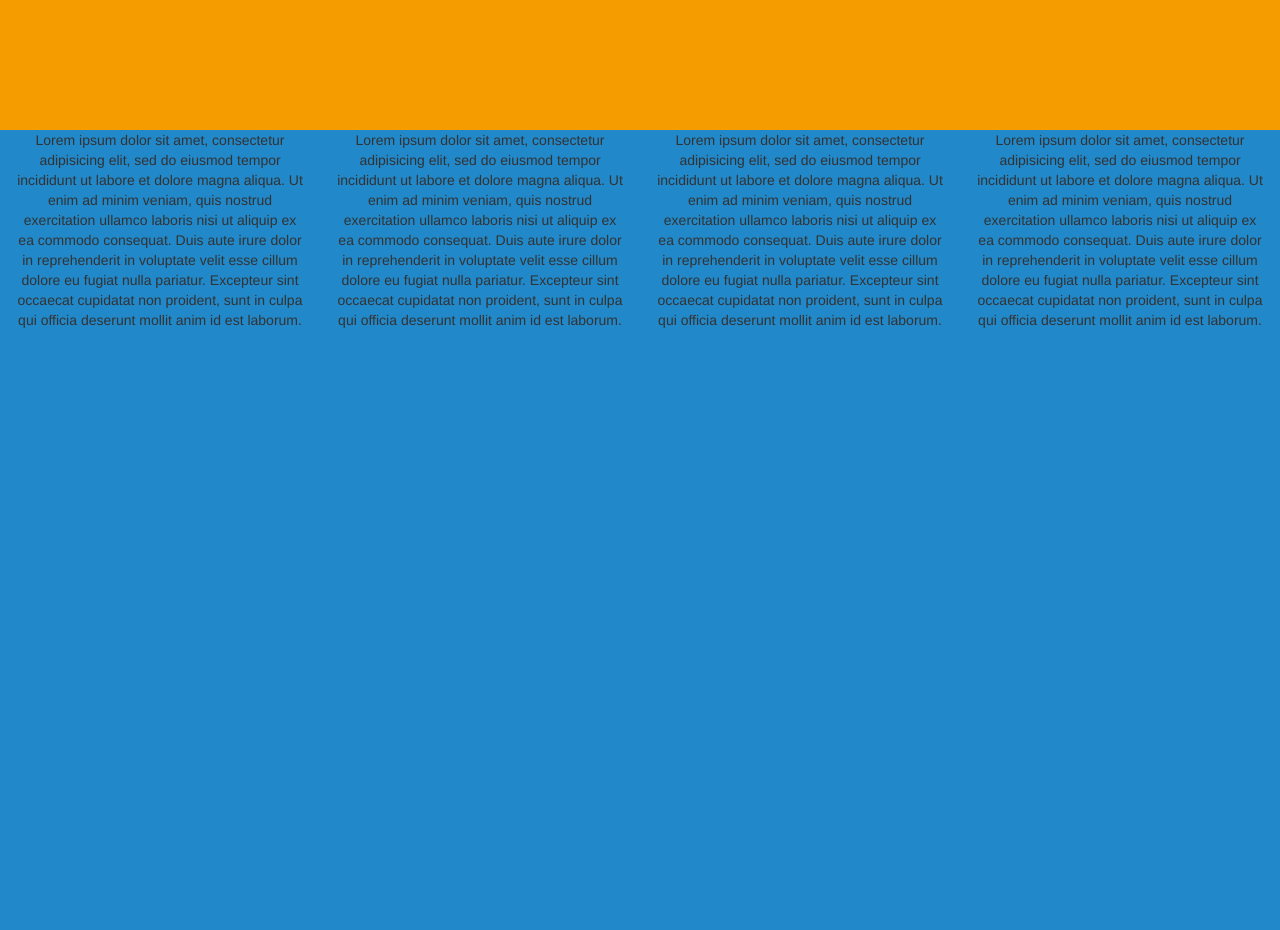
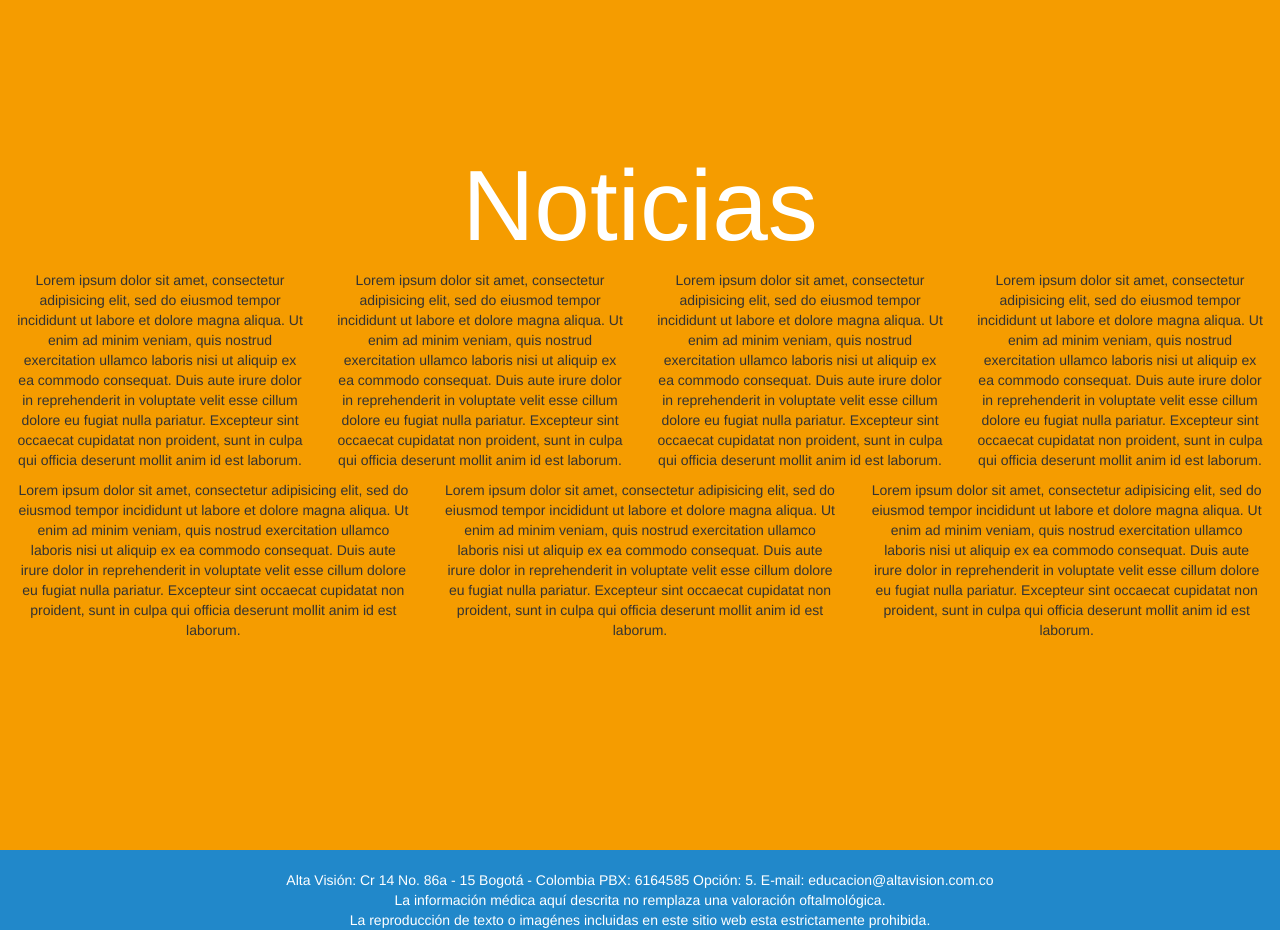
Before and after one commit to deploycode/hds-acg-layout, a plain HTML site: page index.html in a window 1280 px wide. Shown: the part 3840-4770 px from the top of the page. Drawn offline with Linux system fonts and the light colour scheme.

Commit message:
maquetando pie de página

```diff
--- a/css/main.css
+++ b/css/main.css
@@ -76,3 +76,16 @@
   background-image: linear-gradient(to right,rgba(0,0,0,.0001) 0,rgba(0, 0, 0, 0) 100%)!important;
   opacity: 1;
 }
+.sheet90{
+  height: 90vh;
+}
+.sheet10{
+  height: 10vh;
+}
+footer{
+  color: white;
+}
+.sheet90 h3{
+  font-size: 100px;
+  color: white;
+}
--- a/index.html
+++ b/index.html
@@ -148,12 +148,21 @@
         <p  class="text-center col-xs-3">Lorem ipsum dolor sit amet, consectetur adipisicing elit, sed do eiusmod tempor incididunt ut labore et dolore magna aliqua. Ut enim ad minim veniam, quis nostrud exercitation ullamco laboris nisi ut aliquip ex ea commodo consequat. Duis aute irure dolor in reprehenderit in voluptate velit esse cillum dolore eu fugiat nulla pariatur. Excepteur sint occaecat cupidatat non proident, sunt in culpa qui officia deserunt mollit anim id est laborum.</p>
         <p  class="text-center col-xs-3">Lorem ipsum dolor sit amet, consectetur adipisicing elit, sed do eiusmod tempor incididunt ut labore et dolore magna aliqua. Ut enim ad minim veniam, quis nostrud exercitation ullamco laboris nisi ut aliquip ex ea commodo consequat. Duis aute irure dolor in reprehenderit in voluptate velit esse cillum dolore eu fugiat nulla pariatur. Excepteur sint occaecat cupidatat non proident, sunt in culpa qui officia deserunt mollit anim id est laborum.</p>
       </div>
-      <div class="row azul sheet">
+      <div class="row sheet90 naranja">
+        <h3 class="text-center">Noticias</h3>
         <p  class="text-center col-xs-3">Lorem ipsum dolor sit amet, consectetur adipisicing elit, sed do eiusmod tempor incididunt ut labore et dolore magna aliqua. Ut enim ad minim veniam, quis nostrud exercitation ullamco laboris nisi ut aliquip ex ea commodo consequat. Duis aute irure dolor in reprehenderit in voluptate velit esse cillum dolore eu fugiat nulla pariatur. Excepteur sint occaecat cupidatat non proident, sunt in culpa qui officia deserunt mollit anim id est laborum.</p>
         <p  class="text-center col-xs-3">Lorem ipsum dolor sit amet, consectetur adipisicing elit, sed do eiusmod tempor incididunt ut labore et dolore magna aliqua. Ut enim ad minim veniam, quis nostrud exercitation ullamco laboris nisi ut aliquip ex ea commodo consequat. Duis aute irure dolor in reprehenderit in voluptate velit esse cillum dolore eu fugiat nulla pariatur. Excepteur sint occaecat cupidatat non proident, sunt in culpa qui officia deserunt mollit anim id est laborum.</p>
         <p  class="text-center col-xs-3">Lorem ipsum dolor sit amet, consectetur adipisicing elit, sed do eiusmod tempor incididunt ut labore et dolore magna aliqua. Ut enim ad minim veniam, quis nostrud exercitation ullamco laboris nisi ut aliquip ex ea commodo consequat. Duis aute irure dolor in reprehenderit in voluptate velit esse cillum dolore eu fugiat nulla pariatur. Excepteur sint occaecat cupidatat non proident, sunt in culpa qui officia deserunt mollit anim id est laborum.</p>
         <p  class="text-center col-xs-3">Lorem ipsum dolor sit amet, consectetur adipisicing elit, sed do eiusmod tempor incididunt ut labore et dolore magna aliqua. Ut enim ad minim veniam, quis nostrud exercitation ullamco laboris nisi ut aliquip ex ea commodo consequat. Duis aute irure dolor in reprehenderit in voluptate velit esse cillum dolore eu fugiat nulla pariatur. Excepteur sint occaecat cupidatat non proident, sunt in culpa qui officia deserunt mollit anim id est laborum.</p>
+        <p  class="text-center col-xs-4">Lorem ipsum dolor sit amet, consectetur adipisicing elit, sed do eiusmod tempor incididunt ut labore et dolore magna aliqua. Ut enim ad minim veniam, quis nostrud exercitation ullamco laboris nisi ut aliquip ex ea commodo consequat. Duis aute irure dolor in reprehenderit in voluptate velit esse cillum dolore eu fugiat nulla pariatur. Excepteur sint occaecat cupidatat non proident, sunt in culpa qui officia deserunt mollit anim id est laborum.</p>
+        <p  class="text-center col-xs-4">Lorem ipsum dolor sit amet, consectetur adipisicing elit, sed do eiusmod tempor incididunt ut labore et dolore magna aliqua. Ut enim ad minim veniam, quis nostrud exercitation ullamco laboris nisi ut aliquip ex ea commodo consequat. Duis aute irure dolor in reprehenderit in voluptate velit esse cillum dolore eu fugiat nulla pariatur. Excepteur sint occaecat cupidatat non proident, sunt in culpa qui officia deserunt mollit anim id est laborum.</p>
+        <p  class="text-center col-xs-4">Lorem ipsum dolor sit amet, consectetur adipisicing elit, sed do eiusmod tempor incididunt ut labore et dolore magna aliqua. Ut enim ad minim veniam, quis nostrud exercitation ullamco laboris nisi ut aliquip ex ea commodo consequat. Duis aute irure dolor in reprehenderit in voluptate velit esse cillum dolore eu fugiat nulla pariatur. Excepteur sint occaecat cupidatat non proident, sunt in culpa qui officia deserunt mollit anim id est laborum.</p>
       </div>
+      <footer class="text-center sin-padding azul row sheet10">
+        <br>Alta Visión: Cr 14 No. 86a - 15 Bogotá - Colombia PBX: 6164585 Opción: 5. E-mail: educacion@altavision.com.co
+        <br>La información médica aquí descrita no remplaza una valoración oftalmológica.
+        <br>La reproducción de texto o imagénes incluidas en este sitio web esta estrictamente prohibida.
+      </footer>
     </section>
     <!-- scripts -->
     <script src="plugins/jquery-3.2.1.min.js"></script>
```
